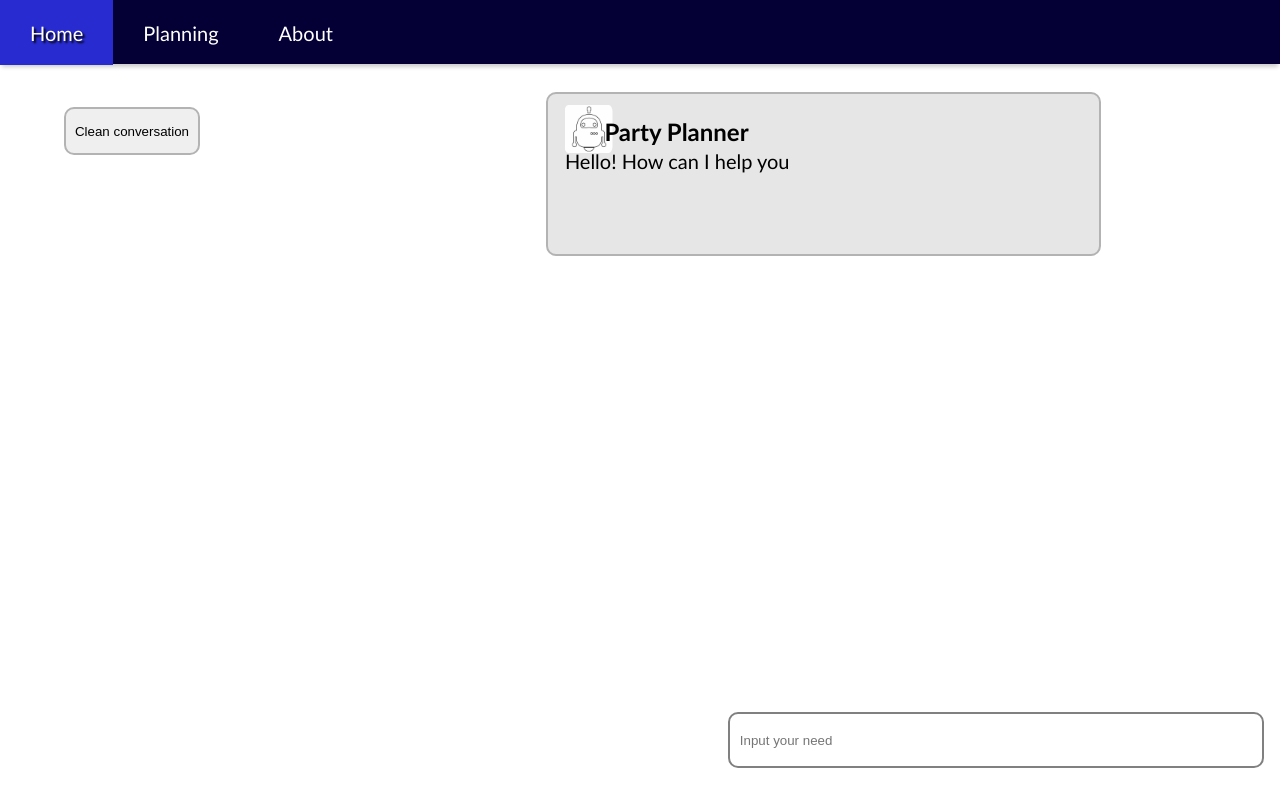
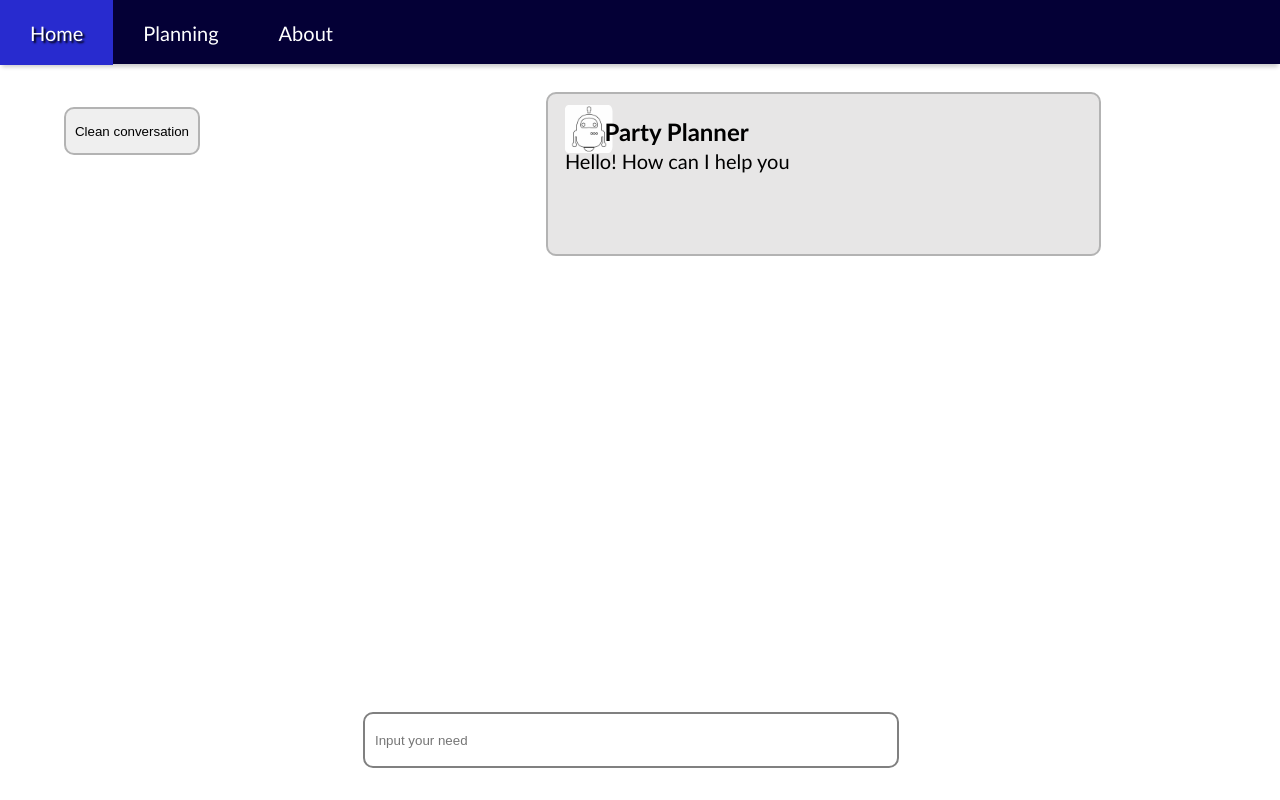
Before and after one commit to Sslithercode/SocialSourcedLocal, a Flask app: page /planning in a window 1280 px wide. Run offline with Flask 3, Linux system fonts and the light colour scheme.

Commit message:
fixed styling

```diff
--- a/webapp/static/style.css
+++ b/webapp/static/style.css
@@ -97,7 +97,7 @@ body#home{
 .inputBox{
     position:fixed;
     bottom:2rem;
-    margin-left: 28.5%;
+    margin: auto;
     width: 40%;
 }
 .inputBox input{
@@ -121,7 +121,7 @@ body#home{
 .output{
     width: 60%;
     height: 25rem;
-    margin-left: 20%;
+    margin: auto;
 
 }
 
```
